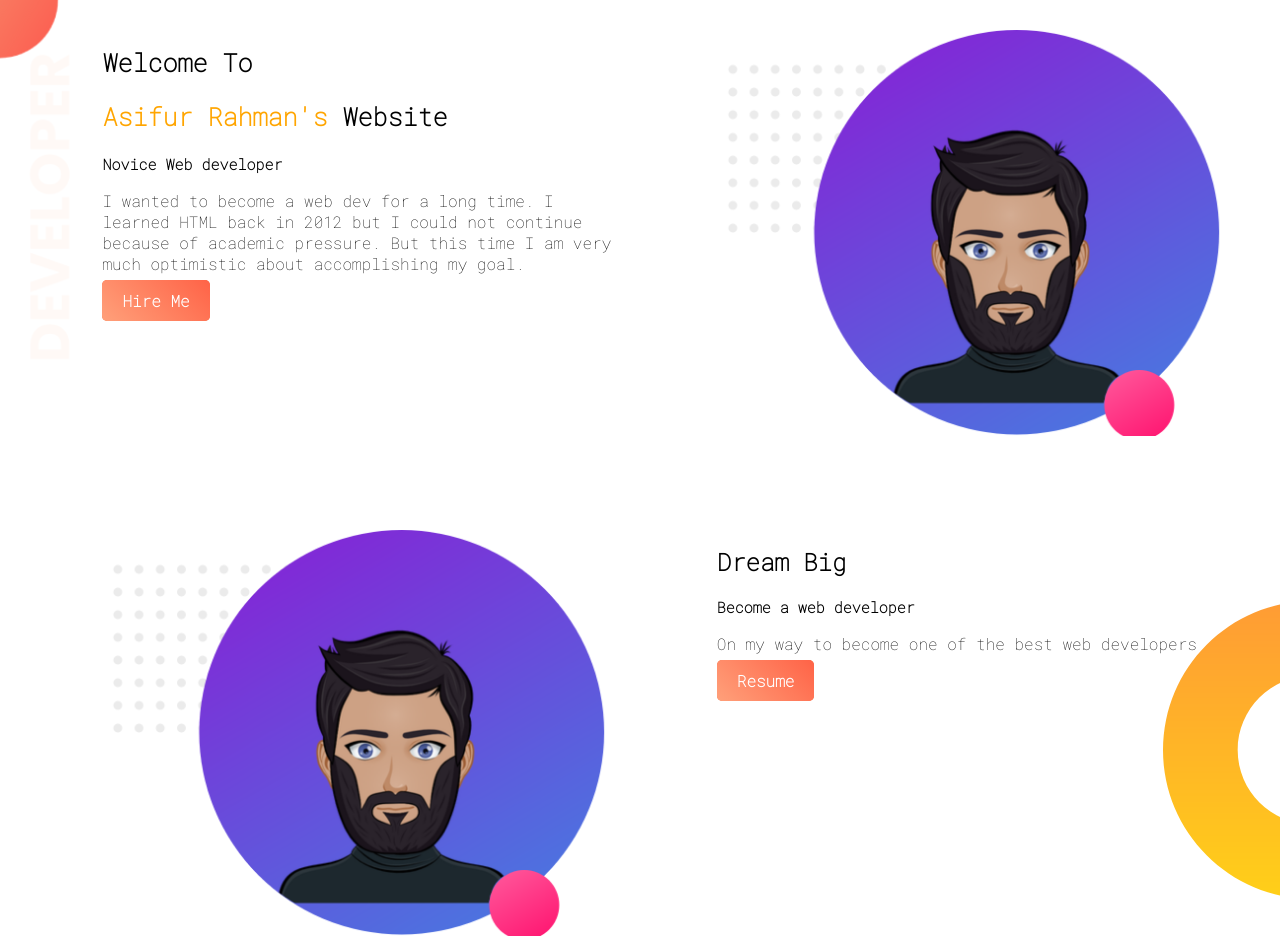
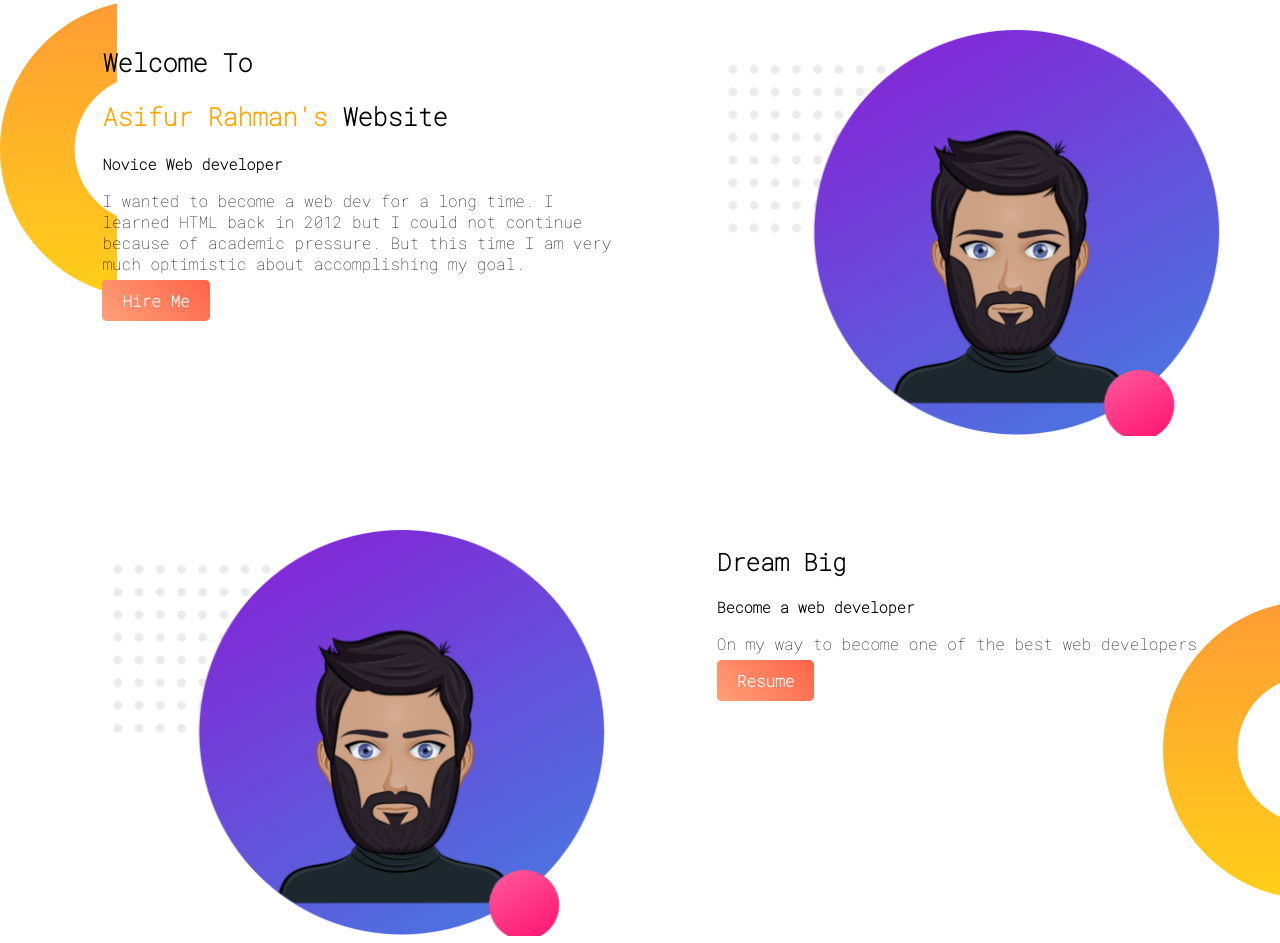
Before and after one commit to SadmanZidan10/Programming-Hero, a plain HTML site: page index.html in a window 1280 px wide. Shown: the top 943 px of the page. Drawn offline with Linux system fonts and the light colour scheme.

Commit message:
Update style.css

```diff
--- a/style.css
+++ b/style.css
@@ -25,7 +25,7 @@ h2{
     width: 100%;
 }
 .top-banner{
-    background-image: url(images/top-banner.png);
+    background-image: url(Images/dream-bg.png);
     background-repeat: no-repeat;
 }
 section{
```
